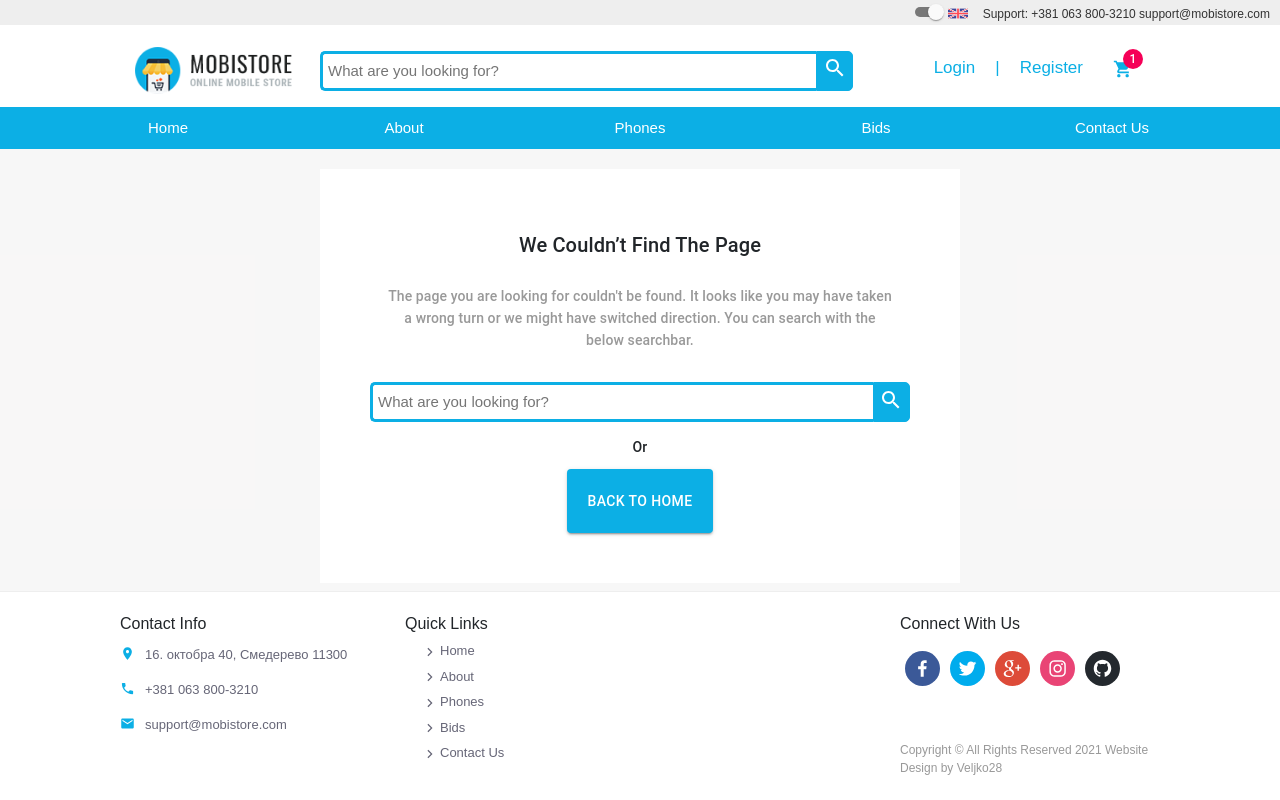
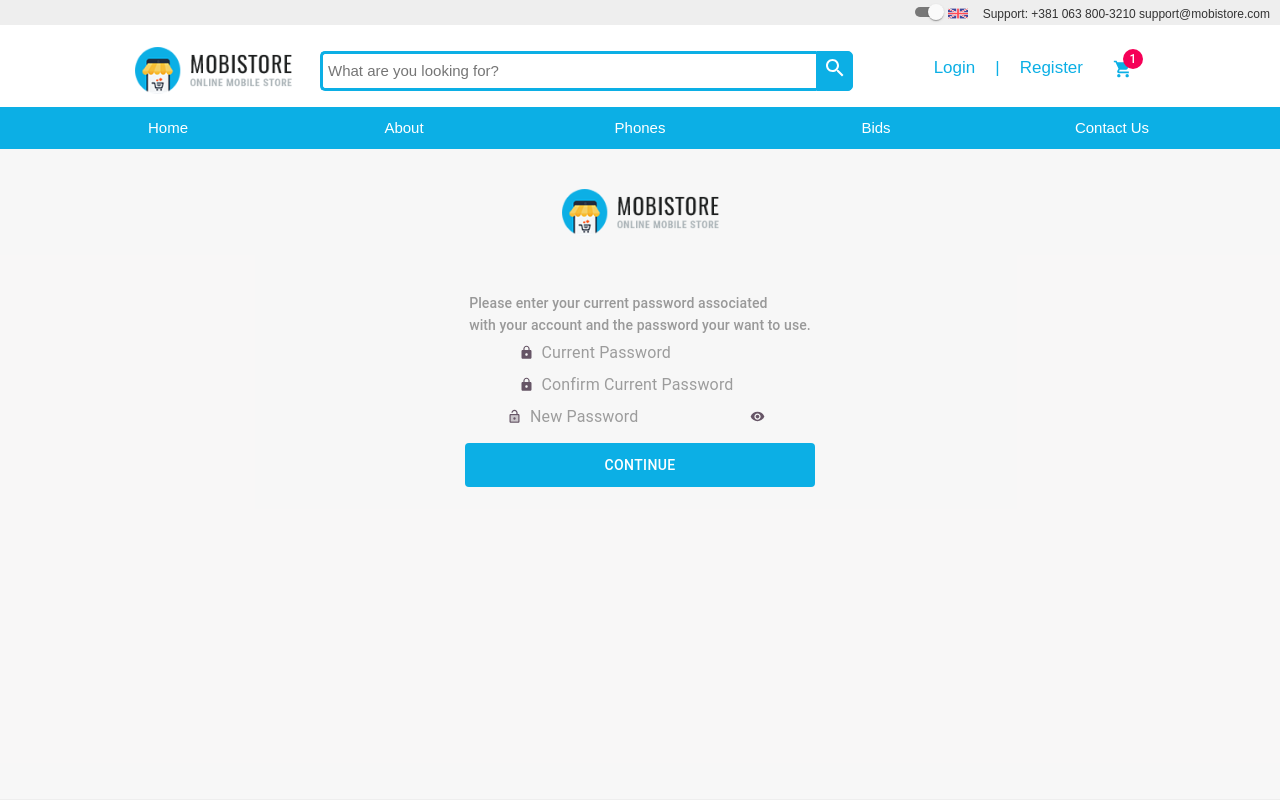
Before and after one commit to Veljko28/Phone-Ui, a Next.js app: page /user/changepassword/1 in a window 1280 px wide. Before the commit this address had no page. Shown: the top 800 px of the page. Built offline with nearby package versions, Linux system fonts and the light colour scheme; a web font is replaced by a local one.

Commit message:
adding change password page

```diff
--- /dev/null
+++ b/pages/user/changepassword/[id].tsx
@@ -0,0 +1,144 @@
+import React from 'react';
+import * as yup from 'yup';
+import Image from 'next/image';
+import { useRouter } from 'next/router';
+import { Grid, Typography, TextField, InputAdornment, Button, CircularProgress } from '@material-ui/core';
+
+import LockIcon from '@material-ui/icons/Lock';
+import LockOpenTwoToneIcon from '@material-ui/icons/LockOpenTwoTone';
+import VisibilityIcon from '@material-ui/icons/Visibility';
+import { formatYupError } from '../../../constants/formYupError';
+import YupError from '../../../constants/YupError';
+import { fetchPatch } from '../../../constants/CustomFetching';
+import { SnackBarFailed, SnackBarSuccess } from '../../../constants/CustomSnackBars';
+import { useDispatch } from 'react-redux';
+import { changeLoginStatus } from '../../../redux/actions/userInfoActions';
+
+
+ const ForgotPassword = () => {
+
+    const router = useRouter();
+    const dispatch = useDispatch();
+
+    const id = router.query['id'];
+
+    const [form, changeForm] = React.useState({
+      current_password: "",
+      confirm_current_password: "",
+      new_password: ""
+    });
+    const [errors, changeErrors] = React.useState<any>([]);
+    const [snackBar, changeSnackBar] = React.useState({
+      success: false,
+      error: false,
+      loading: false,
+      message: ""
+    })
+
+    const [showPass, changeShowPass] = React.useState(false);
+
+    const yupSchema = yup.object().shape({
+      current_password: yup.string().min(7).max(255),
+      confirm_current_password: yup.string().min(7).max(255),
+      new_password: yup.string().min(7).max(255)
+    })
+
+    const onSubmit = async () => {
+        try {
+            changeSnackBar({...snackBar, loading: true});
+            await yupSchema.validate(form, {abortEarly: false});
+            if (form.current_password !== form.confirm_current_password) {
+              changeErrors([{path: "confirm_current_password", message: "Confirm password must match the current one"}, ...errors]);
+              changeSnackBar({...snackBar, loading: false});
+              return;
+            }
+
+            changeErrors([]);
+            const res = await fetchPatch(`http://localhost:10025/api/v1/users/changepassword/${id}`, form);
+            if (res.ok){
+               changeSnackBar({success: true, error: false, loading: false, message: "Successfully changed password !"});
+               dispatch(changeLoginStatus(false));
+               localStorage.clear();
+               setTimeout(() => router.push('/login'), 1200);
+            }
+            else if (res.status === 500 || res.status === 400){
+              changeSnackBar({success: false, error: true, loading: false, message: "Invalid current password !"});
+            }
+            else {
+              changeSnackBar({success: false, error: true, loading: false, message: "Failed to change your password, try again later !"});
+            }
+        }
+        catch (err) {
+          changeErrors(formatYupError(err) as any);
+          changeSnackBar({...snackBar, loading: false});
+        }
+    }
+
+    return (
+         <Grid container className="change-pass" style={{display: 'flex', flexDirection: "column", alignItems: 'center', minHeight: 650}}>
+             <span style={{marginTop: 40, marginBottom: 50}}>
+                <Image src="/logo.png" width="157" height="47" />
+             </span>
+             <Typography variant="subtitle2" style={{color: '#999'}}>Please enter your current password associated <br/>
+              with your account
+              and the password your want to use.</Typography>
+              <TextField placeholder="Current Password" value={form.current_password} type="password"
+              onChange={e => changeForm({...form,current_password: e.target.value})}
+                InputProps={{
+                    className: errors.filter((x: any) => x.path === 'current_password').length > 0 ? "forgot-pass-error-input" : "forgot-pass-input",
+                    startAdornment: (
+                    <InputAdornment position="start">
+                      <LockIcon style={{fontSize: '15px', color: '#656'}}/>
+                    </InputAdornment>
+                    ),
+                    disableUnderline: true
+                }}/>
+                <YupError errors={errors} path="current_password"/>
+
+                <TextField placeholder="Confirm Current Password" value={form.confirm_current_password} type="password"
+              onChange={e => changeForm({...form,confirm_current_password: e.target.value})}
+                InputProps={{
+                    className: errors.filter((x: any) => x.path === 'confirm_current_password').length > 0 ? "forgot-pass-error-input" : "forgot-pass-input",
+                    startAdornment: (
+                    <InputAdornment position="start">
+                      <LockIcon style={{fontSize: '15px', color: '#656'}}/>
+                    </InputAdornment>
+                    ),
+                    disableUnderline: true
+                }}/>
+                <YupError errors={errors} path="confirm_current_password"/>
+
+
+
+
+                <TextField placeholder="New Password" value={form.new_password} type={showPass ? "text" : "password"}
+              onChange={e => changeForm({...form,new_password: e.target.value})}
+                InputProps={{
+                    className: errors.filter((x: any) => x.path === 'new_password').length > 0 ? "forgot-pass-error-input" : "forgot-pass-input",
+                    startAdornment: (
+                    <InputAdornment position="start">
+                       <LockOpenTwoToneIcon style={{fontSize: '15px', color: '#656'}}/>
+                    </InputAdornment>
+                    ),
+                    endAdornment: (
+                      <InputAdornment position="start" style={{cursor: 'pointer'}} onClick={() => changeShowPass(!showPass)}>
+                        <VisibilityIcon style={{fontSize: '15px', color: '#656'}}/>
+                      </InputAdornment>
+                      ),
+                    disableUnderline: true
+                }}/>
+                <YupError errors={errors} path="new_password"/>
+
+              <Button style={{margin: '10px 0 10px 0', backgroundColor: '#0cafe5', color: '#fff', padding: 10, minWidth: 350}}
+               onClick={() => onSubmit()}
+              >{ snackBar.loading ? <CircularProgress style={{color: '#fff'}} size={24}/> : "Continue" }</Button>
+
+
+               <SnackBarSuccess snackBarOpen={snackBar.success} changeSnackBarOpen={() => changeSnackBar({...snackBar, success: false})} message="Successfully changed password !"/>
+
+          <SnackBarFailed snackBarOpen={snackBar.error} changeSnackBarOpen={() => changeSnackBar({...snackBar, error: false})} message={snackBar.message}/>
+         </Grid>
+     )
+ }
+
+ export default ForgotPassword;
```
